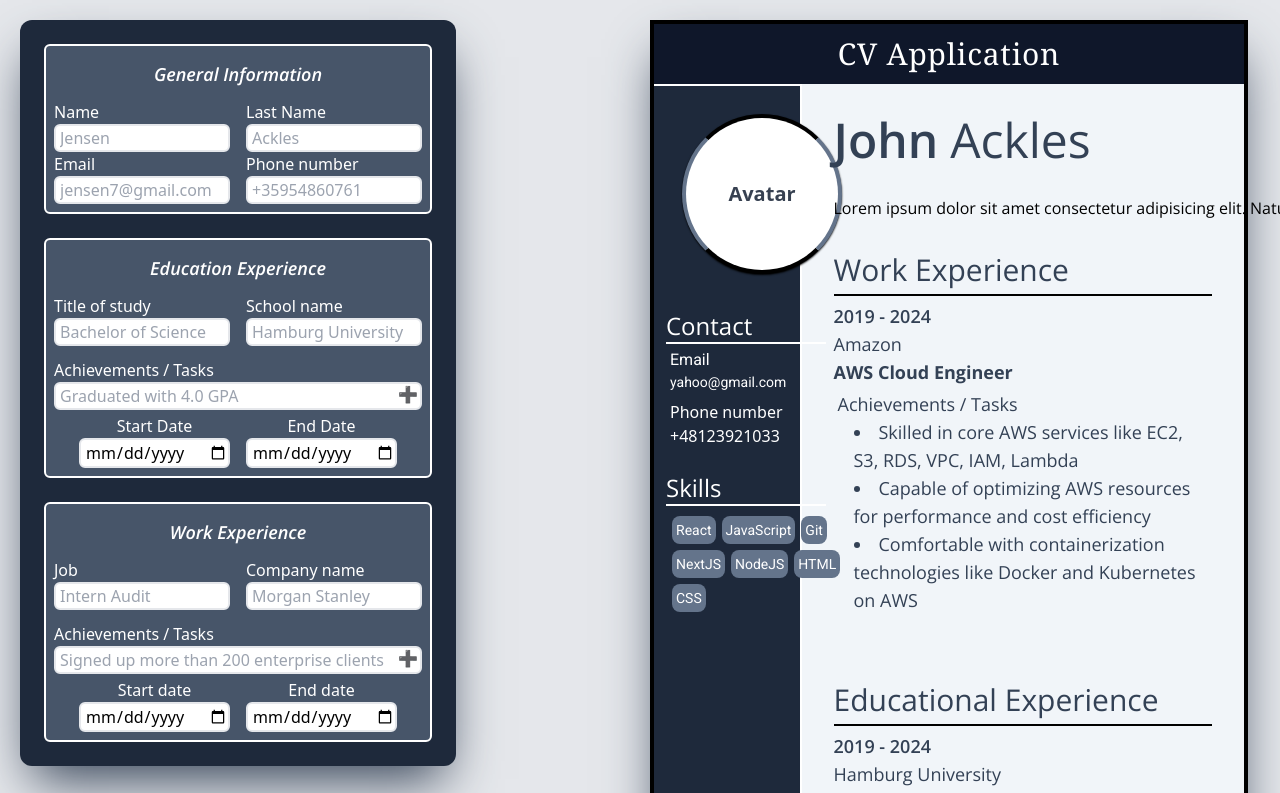
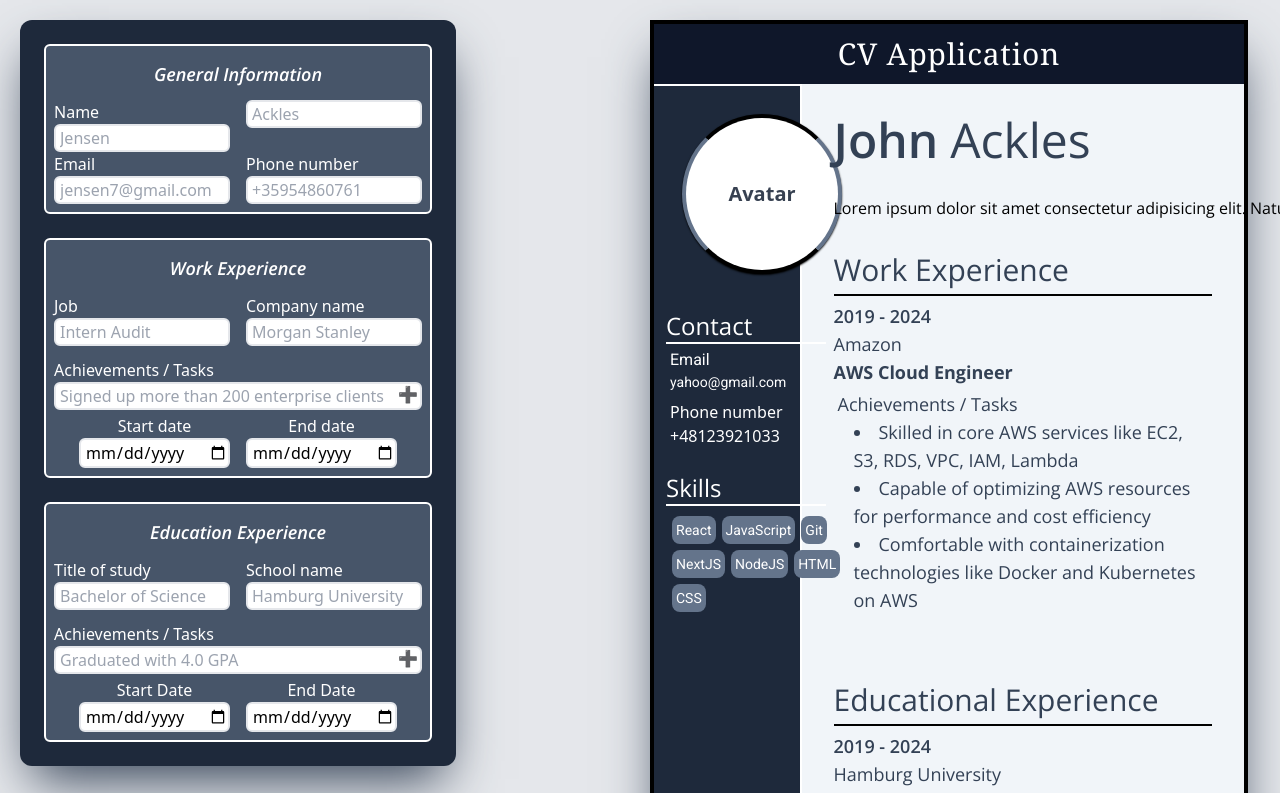
Before and after one commit to Frenzy017/cv-application, a React (Vite) app in the folder cv-app/: page / in a window 1280 px wide. Shown: the top 793 px of the page. Built offline with nearby package versions, Linux system fonts and the light colour scheme.

Commit message:
Create multiple states for input fields

```diff
--- a/cv-app/src/App.jsx
+++ b/cv-app/src/App.jsx
@@ -1,23 +1,129 @@
 /* eslint-disable react/prop-types */
+
+import { useState } from "react"
 
 import CvSection from "./components/CvSection"
 import EducationSection from "./components/EducationSection"
 import GeneralSection from "./components/GeneralSection"
 import WorkSection from "./components/WorkSection"
 
+
+
+
 function App() {
+
+  // Lifting State passing it to children components
+
+  const [firstName, setFirstName] = useState("");
+  const [lastName, setLastName] = useState("");
+  const [emailChange, setEmailChange] = useState("");
+  const [phoneChange, setPhoneChange] = useState("");
+  const [jobChangeTitle, setJobChangeTitle] = useState("");
+  const [companyTitle, setCompanyTitle] = useState("");
+  const [achievementsChange, setAchievementsChange] = useState("");
+  const [achievementList, setAchievementList] = useState([]);
+
+
+  let nextId = 0;
+
+
+
+  // LOGIC TO IMPLEMENT:
+  //  achievementsChange is the dynamic input state when we write in WorkSection
+  //  I can try to save it as a local variable
+  //  I need an ID or Key to differentiate states from each other
+  //  Check if the specific variable's ID / Key exist, if not create new one, else do nothing
+  //  I need an edge case to check if the input is empty
+  //  I need either an array or object to store the achievements somewhere
+  //  Afterwards I can map over them and then show the result in the CV Section component
+
+
+
+
+
+
+
+
+  // Handler functions for preserving input state
+
+  function handleFirstNameChange(e) {
+    setFirstName(e.target.value)
+  }
+
+  function handleLastNameChange(e) {
+    setLastName(e.target.value)
+  }
+
+  function handleEmailChange(e) {
+    setEmailChange(e.target.value)
+  }
+
+  function handlePhoneChange(e) {
+    setPhoneChange(e.target.value)
+  }
+
+  function handleJobTitleChange(e) {
+    setJobChangeTitle(e.target.value)
+  }
+
+  function handleCompanyTitleChange(e) {
+    setCompanyTitle(e.target.value);
+  }
+
+  function handleAchievementsChange(e) {
+    setAchievementsChange(e.target.value)
+  }
 
   return (
     <div>
       <div className="grid grid-cols-2">
         <div className="bg-slate-800 max-w-fit p-3 shadow-2xl h-fit shadow-slate-700 rounded-xl">
+
           <GeneralSection
             title="General Information"
             name="Name"
-            lastName="Last Name"
+            lastNameDefault="Last Name"
             email="Email"
             phoneNumber="Phone number"
+
+            // Keeping track of input state
+            firstNameChange={firstName}
+            handleFirstNameChange={handleFirstNameChange}
+
+            lastNameChange={lastName}
+            handleLastNameChange={handleLastNameChange}
+
+            emailChange={emailChange}
+            handleEmailChange={handleEmailChange}
+
+            phoneChange={phoneChange}
+            handlePhoneChange={handlePhoneChange}
           />
+
+          <WorkSection
+            title="Work Experience"
+            companyName="Company name"
+            jobTitle="Job"
+            achievements="Achievements / Tasks"
+            workStartDate="Start date"
+            workEndDate="End date"
+
+            // Keeping track of input state
+            jobChangeTitle={jobChangeTitle}
+            handleJobTitleChange={handleJobTitleChange}
+
+            companyTitle={companyTitle}
+            handleCompanyTitleChange={handleCompanyTitleChange}
+
+
+            achievementsChange={achievementsChange}
+            handleAchievementsChange={handleAchievementsChange}
+
+            setAchievementList={setAchievementList}
+            achievementList={achievementList}
+            nextId={nextId}
+          />
+
           <EducationSection
             title="Education Experience"
             name="School name"
@@ -26,17 +132,25 @@ function App() {
             studyStartDate="Start Date"
             studyEndDate="End Date"
           />
-          <WorkSection
-            title="Work Experience"
-            companyName="Company name"
-            jobTitle="Job"
-            achievements="Achievements / Tasks"
-            workStartDate="Start date"
-            workEndDate="End date"
-          />
         </div>
 
-        <CvSection />
+        <CvSection
+
+          // Passing state from input
+          firstNameChange={firstName}
+          lastNameChange={lastName}
+          emailChange={emailChange}
+          phoneChange={phoneChange}
+
+          jobChangeTitle={jobChangeTitle}
+          companyTitle={companyTitle}
+          achievementsChange={achievementsChange}
+
+
+          achievementList={achievementList}
+
+
+        />
 
 
         {/* <footer className="flex justify-center mt-20">
```
